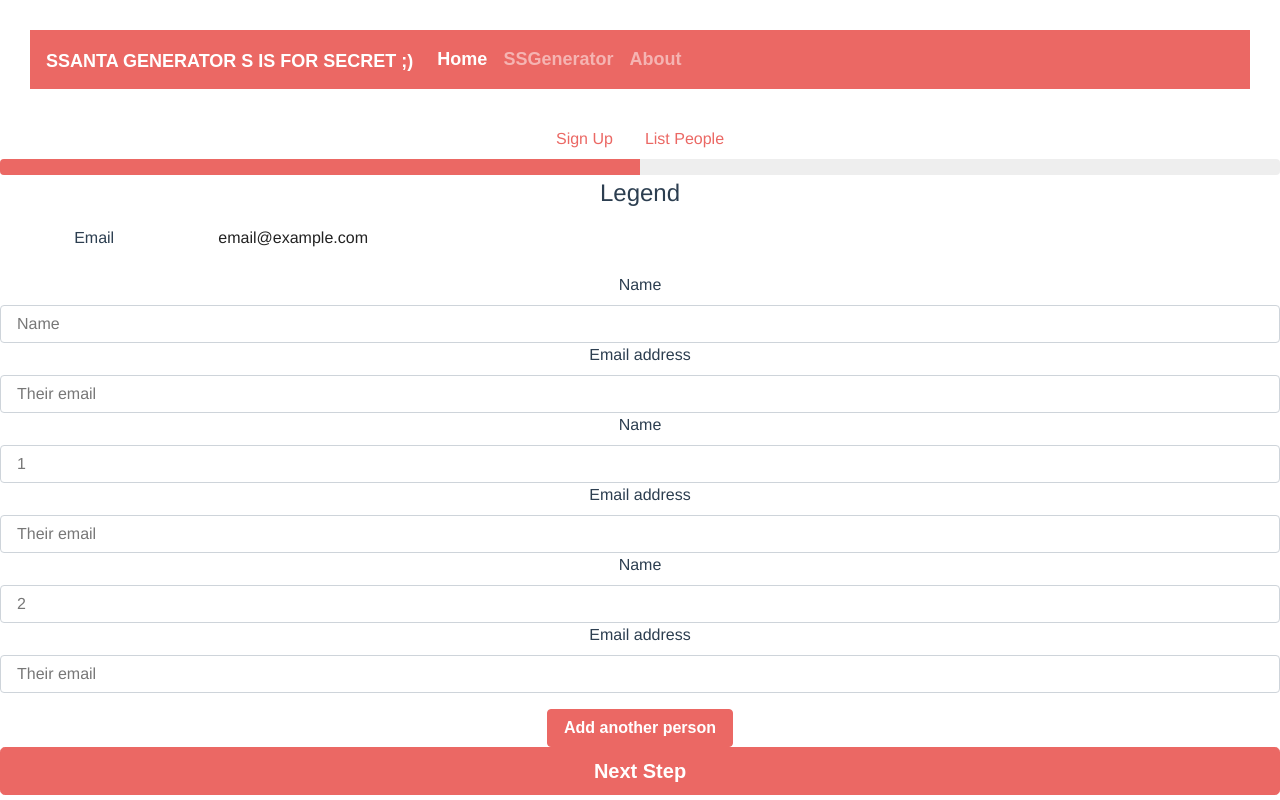
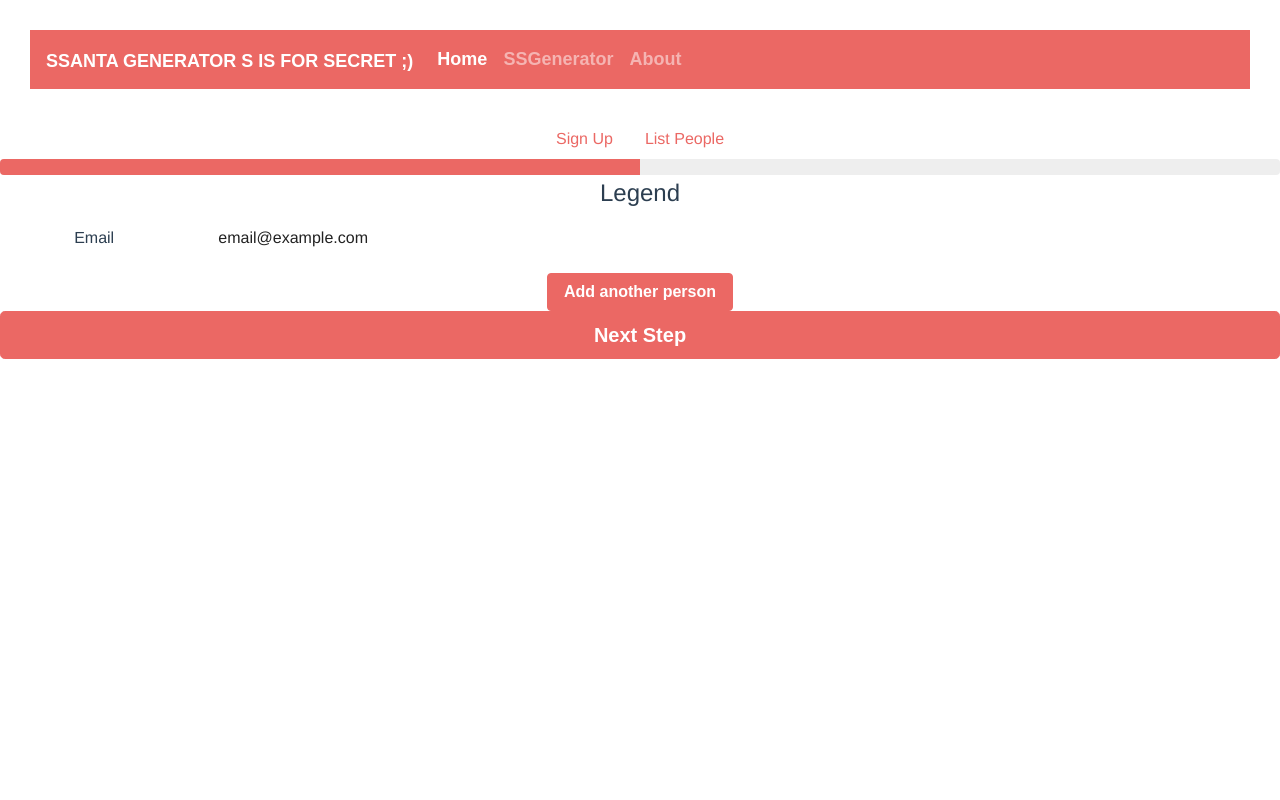
Before and after one commit to dhausk/SSanta, a Vue app in the folder client/: page /#/SSForm/SSList in a window 1280 px wide. Built offline with nearby package versions, Linux system fonts and the light colour scheme; a web font is replaced by a local one.

Commit message:
clears, adds and creates group array, and creator

```diff
--- a/client/src/components/EmailSignUp.vue
+++ b/client/src/components/EmailSignUp.vue
@@ -5,7 +5,7 @@
         aria-valuemax="100">
     	</div>
   	</div>
-    <form @submit.prevent="">
+    <form @submit.prevent="createSSGroup">
       <fieldset>
         <legend>Start by filling out your email and name </legend>
         <div class="form-group row">
@@ -46,7 +46,7 @@
 
 </template>
 <script>
-import {mapMutations} from 'vuex';
+import {mapMutations, mapActions} from 'vuex';
 export default {
   computed:{
     setName: {
@@ -80,7 +80,8 @@ export default {
       set(value){
         this.$store.commit('setShowData', value);
       }
-    }
+    },
+    ...mapActions(['createSSGroup'])
   },
 
   name: 'EmailSignUp',
--- a/client/src/components/SSList.vue
+++ b/client/src/components/SSList.vue
@@ -16,16 +16,15 @@
 					</div>
 				</div>
 				<div class="form-group">
-					<label for="name1">Name</label>
-					<input type="text" class="form-control" id="name1" placeholder="Name">
-           <label for="email1">Email address</label>
-          <input type="email" class="form-control" id="email1" placeholder="Their email">
-          <div v-for="n in listNumber" :key="n">
 
-            <label for="name">Name</label>
+          <div v-for=" gr in group" v-bind:key="gr">
+            <p>{{gr.name}}</p>
+            <p>turds</p>
+<!--
+          <label for="name">Name</label>
 					<input type="text" class="form-control" :id="n" :placeholder="n">
-           <label for="email1">Email address</label>
-          <input type="email" class="form-control" id="email1" placeholder="Their email">
+          <label for="email1">Email address</label>
+          <input type="email" class="form-control" id="email1" placeholder="Their email"> -->
 
           </div>
 
@@ -43,9 +42,7 @@
 export default {
   name: 'SSList',
   computed: {
-    listNumber () {
-      return this.$store.state.groupSize -1
-    }
+    ...mapState(['group', 'groupSize']),
   }
 };
 
--- a/client/src/store.js
+++ b/client/src/store.js
@@ -25,7 +25,30 @@ export default new Vuex.Store({
     setShowData(state, value) {
       state.showData = value;
     },
+    pushCreatorToGroup(state) {
+      state.group.push({
+        name: state.creatorName,
+        email: state.creatorEmail,
+      });
+    },
+    clearGroupArray(state) {
+      state.group = [];
+    },
+    createEmptyGroup(state) {
+      // eslint-disable-next-line no-plusplus
+      for (let i = 0; i < state.groupSize - 1; i++) {
+        state.group.push({
+          name: '',
+          email: '',
+        });
+      }
+    },
   },
   actions: {
+    createSSGroup(context) {
+      context.commit('clearGroupArray');
+      context.commit('pushCreatorToGroup');
+      context.commit('createEmptyGroup');
+    },
   },
 });
```
